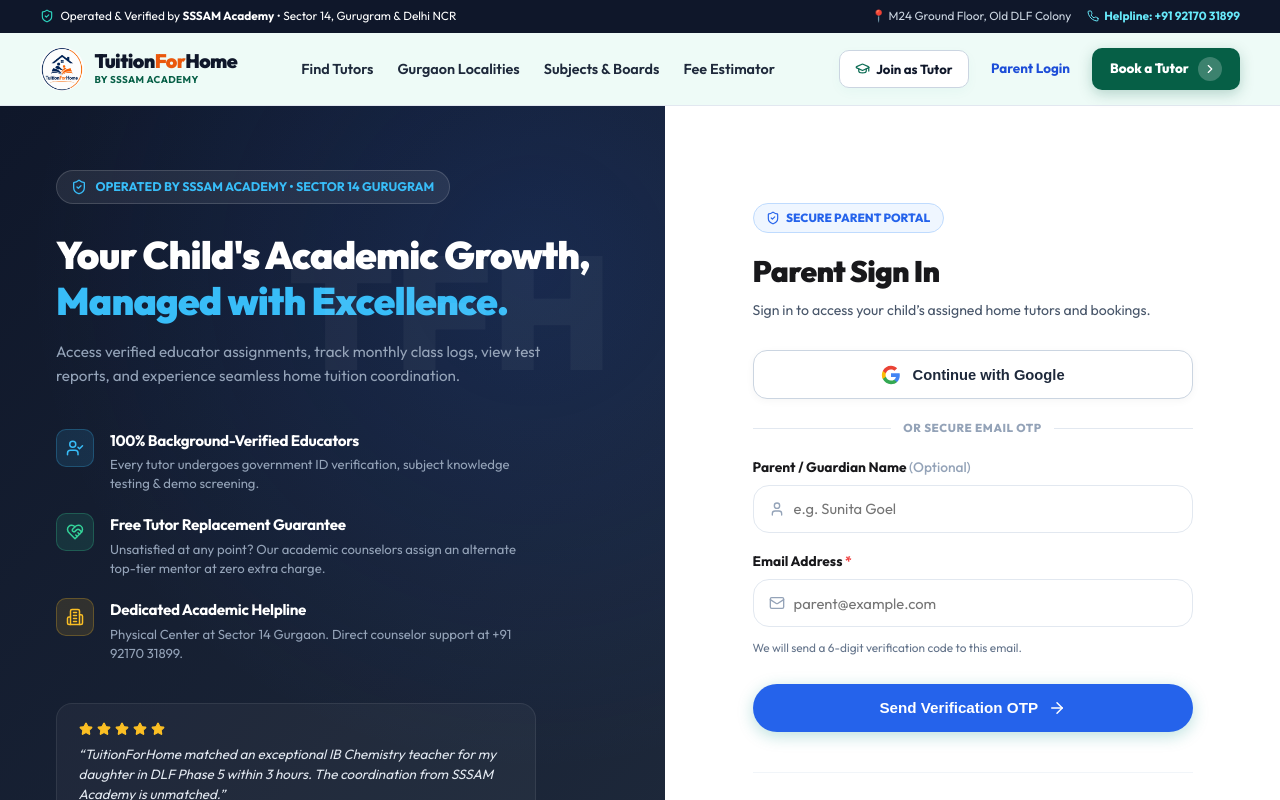
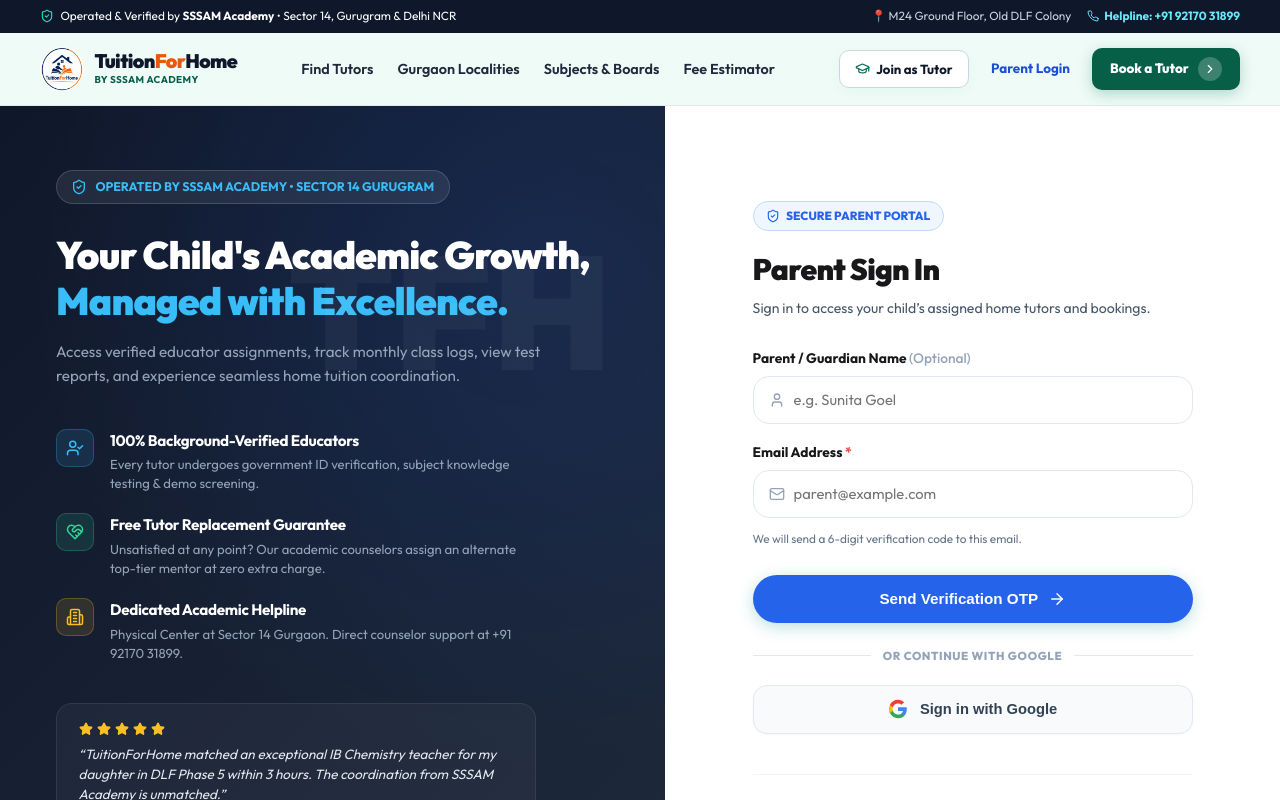
Before and after one commit to Sudhirkr85/tuition4home, a Next.js app: page /parent/login in a window 1280 px wide. Shown: the top 800 px of the page. Built offline with nearby package versions, Linux system fonts and the light colour scheme; no server answers.

Commit message:
style(parent-login): move Google sign in button to bottom below primary OTP form

```diff
--- a/src/app/parent/login/page.tsx
+++ b/src/app/parent/login/page.tsx
@@ -462,48 +462,6 @@
               {/* STEP 1: INITIAL LOGIN / EMAIL INPUT */}
               {step === 'INPUT' && (
                 <>
-                  {/* Google 1-Click Login */}
-                  <button
-                    type="button"
-                    onClick={handleGoogleLogin}
-                    disabled={loading}
-                    style={{
-                      width: '100%',
-                      display: 'flex',
-                      alignItems: 'center',
-                      justifyContent: 'center',
-                      gap: '0.75rem',
-                      padding: '0.85rem 1.25rem',
-                      backgroundColor: '#FFFFFF',
-                      border: '1.5px solid #CBD5E1',
-                      borderRadius: '14px',
-                      fontSize: '0.92rem',
-                      fontWeight: 700,
-                      color: '#1E293B',
-                      cursor: 'pointer',
-                      boxShadow: '0 2px 8px rgba(0,0,0,0.04)',
-                      transition: 'all 0.2s ease',
-                      marginBottom: '1.25rem',
-                    }}
-                  >
-                    <svg width="20" height="20" viewBox="0 0 24 24">
-                      <path fill="#4285F4" d="M22.56 12.25c0-.78-.07-1.53-.2-2.25H12v4.26h5.92c-.26 1.37-1.04 2.53-2.21 3.31v2.77h3.57c2.08-1.92 3.28-4.74 3.28-8.09z"/>
-                      <path fill="#34A853" d="M12 23c2.97 0 5.46-.98 7.28-2.66l-3.57-2.77c-.98.66-2.23 1.06-3.71 1.06-2.86 0-5.29-1.93-6.16-4.53H2.18v2.84C3.99 20.53 7.7 23 12 23z"/>
-                      <path fill="#FBBC05" d="M5.84 14.09c-.22-.66-.35-1.36-.35-2.09s.13-1.43.35-2.09V7.06H2.18C1.43 8.55 1 10.22 1 12s.43 3.45 1.18 4.94l2.85-2.22.81-.63z"/>
-                      <path fill="#EA4335" d="M12 5.38c1.62 0 3.06.56 4.21 1.64l3.15-3.15C17.45 2.09 14.97 1 12 1 7.7 1 3.99 3.47 2.18 7.06l3.66 2.84c.87-2.6 3.3-4.52 6.16-4.52z"/>
-                    </svg>
-                    <span>Continue with Google</span>
-                  </button>
-
-                  {/* Divider */}
-                  <div style={{ display: 'flex', alignItems: 'center', gap: '0.75rem', marginBottom: '1.25rem' }}>
-                    <div style={{ flex: 1, height: '1px', backgroundColor: '#E2E8F0' }} />
-                    <span style={{ fontSize: '0.72rem', color: '#94A3B8', fontWeight: 800, textTransform: 'uppercase', letterSpacing: '0.05em' }}>
-                      OR SECURE EMAIL OTP
-                    </span>
-                    <div style={{ flex: 1, height: '1px', backgroundColor: '#E2E8F0' }} />
-                  </div>
-
                   <form onSubmit={handleSendOtp} style={{ display: 'flex', flexDirection: 'column', gap: '1.15rem' }}>
                     <div className="form-group">
                       <label className="form-label" style={{ fontWeight: 700, fontSize: '0.86rem' }}>
@@ -561,6 +519,47 @@
                       <ArrowRight size={18} />
                     </button>
                   </form>
+
+                  {/* Divider */}
+                  <div style={{ display: 'flex', alignItems: 'center', gap: '0.75rem', margin: '1.5rem 0 1.25rem 0' }}>
+                    <div style={{ flex: 1, height: '1px', backgroundColor: '#E2E8F0' }} />
+                    <span style={{ fontSize: '0.72rem', color: '#94A3B8', fontWeight: 800, textTransform: 'uppercase', letterSpacing: '0.05em' }}>
+                      OR CONTINUE WITH GOOGLE
+                    </span>
+                    <div style={{ flex: 1, height: '1px', backgroundColor: '#E2E8F0' }} />
+                  </div>
+
+                  {/* Google 1-Click Login at the Bottom */}
+                  <button
+                    type="button"
+                    onClick={handleGoogleLogin}
+                    disabled={loading}
+                    style={{
+                      width: '100%',
+                      display: 'flex',
+                      alignItems: 'center',
+                      justifyContent: 'center',
+                      gap: '0.75rem',
+                      padding: '0.85rem 1.25rem',
+                      backgroundColor: '#F8FAFC',
+                      border: '1.5px solid #E2E8F0',
+                      borderRadius: '14px',
+                      fontSize: '0.92rem',
+                      fontWeight: 700,
+                      color: '#334155',
+                      cursor: 'pointer',
+                      boxShadow: '0 1px 3px rgba(0,0,0,0.03)',
+                      transition: 'all 0.2s ease',
+                    }}
+                  >
+                    <svg width="20" height="20" viewBox="0 0 24 24">
+                      <path fill="#4285F4" d="M22.56 12.25c0-.78-.07-1.53-.2-2.25H12v4.26h5.92c-.26 1.37-1.04 2.53-2.21 3.31v2.77h3.57c2.08-1.92 3.28-4.74 3.28-8.09z"/>
+                      <path fill="#34A853" d="M12 23c2.97 0 5.46-.98 7.28-2.66l-3.57-2.77c-.98.66-2.23 1.06-3.71 1.06-2.86 0-5.29-1.93-6.16-4.53H2.18v2.84C3.99 20.53 7.7 23 12 23z"/>
+                      <path fill="#FBBC05" d="M5.84 14.09c-.22-.66-.35-1.36-.35-2.09s.13-1.43.35-2.09V7.06H2.18C1.43 8.55 1 10.22 1 12s.43 3.45 1.18 4.94l2.85-2.22.81-.63z"/>
+                      <path fill="#EA4335" d="M12 5.38c1.62 0 3.06.56 4.21 1.64l3.15-3.15C17.45 2.09 14.97 1 12 1 7.7 1 3.99 3.47 2.18 7.06l3.66 2.84c.87-2.6 3.3-4.52 6.16-4.52z"/>
+                    </svg>
+                    <span>Sign in with Google</span>
+                  </button>
                 </>
               )}
 
```
